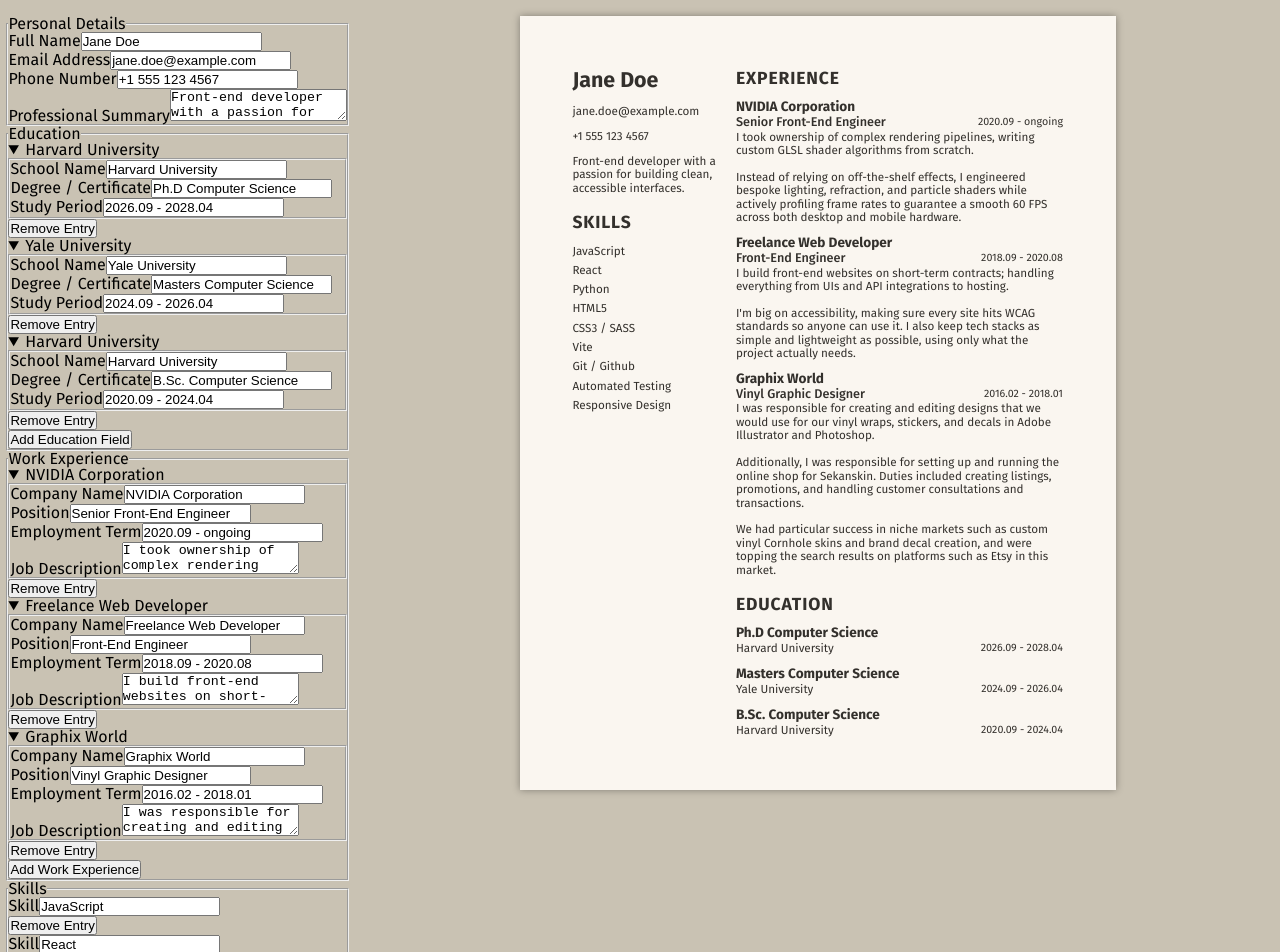
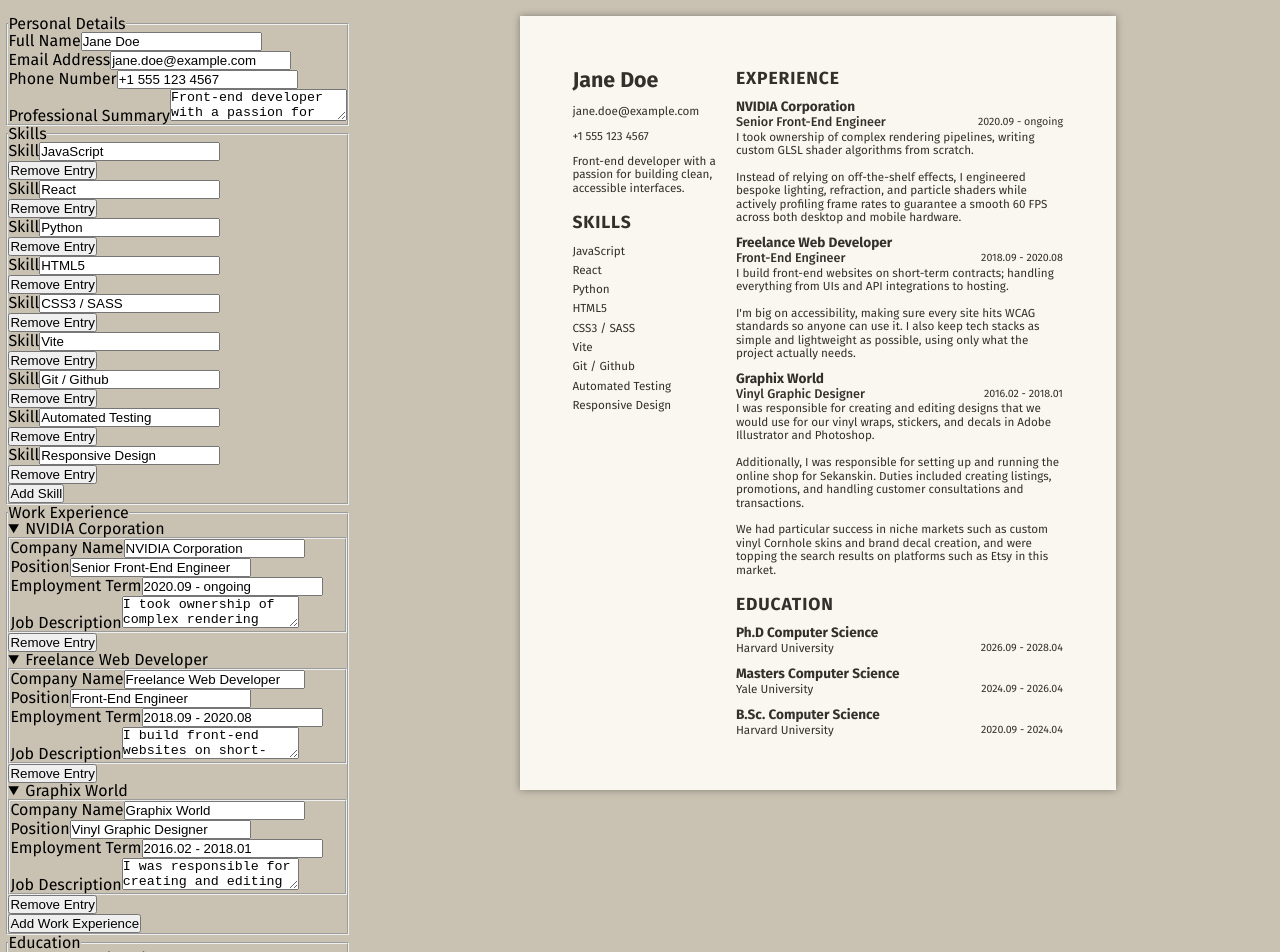
Before and after one commit to Long-Hold/odin-cv-application, a React (Vite) app: page / in a window 1280 px wide. Shown: the top 952 px of the page. Built offline with nearby package versions, Linux system fonts and the light colour scheme.

Commit message:
refactor: reorder form fieldsets to better match resume template

```diff
--- a/src/components/form/ResumeForm.jsx
+++ b/src/components/form/ResumeForm.jsx
@@ -23,9 +23,9 @@ export function ResumeForm({resumeObject, handleContactChange, handleEntryFieldC
           resumeData={resumeObject}
         />
 
-        <EducationFields
+        <SkillsFields
           onChange={handleEntryFieldChange}
-          resumeData={resumeObject.education}
+          resumeData={resumeObject.skills}
           addField={addNewResumeData}
           removeEntry={removeResumeEntry}
         />
@@ -37,9 +37,9 @@ export function ResumeForm({resumeObject, handleContactChange, handleEntryFieldC
           removeEntry={removeResumeEntry}
         />
 
-        <SkillsFields
+        <EducationFields
           onChange={handleEntryFieldChange}
-          resumeData={resumeObject.skills}
+          resumeData={resumeObject.education}
           addField={addNewResumeData}
           removeEntry={removeResumeEntry}
         />
```
